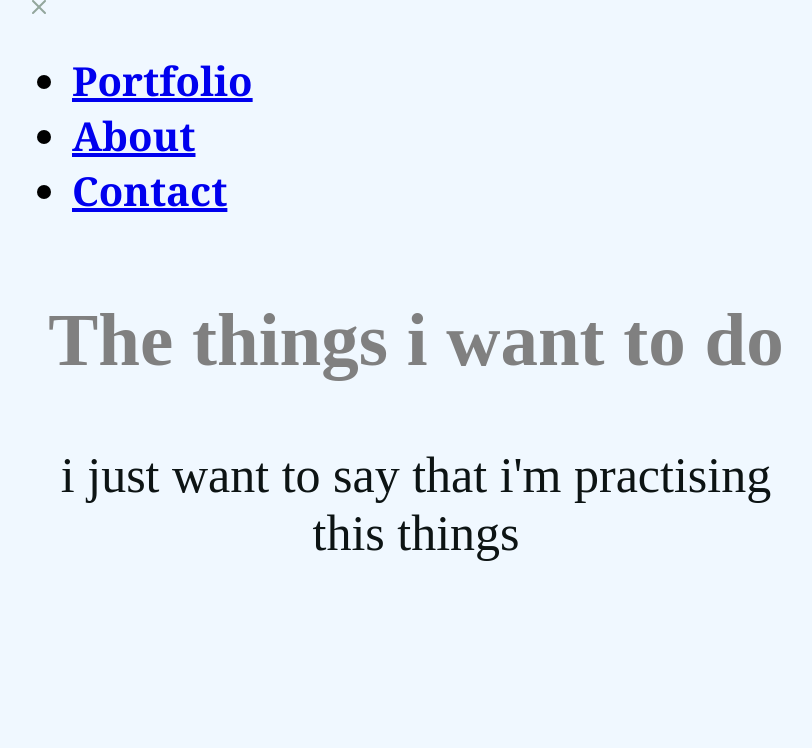
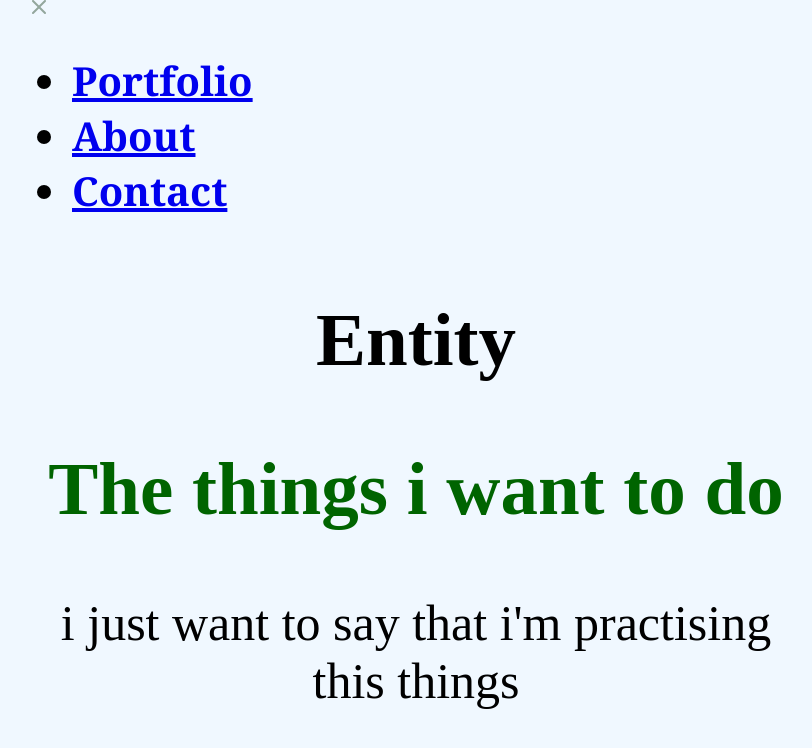
Before and after one commit to lemibk/trying, a website: page index.html in a window 1280 px wide. Shown: the whole page, without its empty margins (224-1036 px from the left). Drawn offline with Linux system fonts and the light colour scheme.

Commit message:
defining margins

```diff
--- a/index.css
+++ b/index.css
@@ -1,15 +1,9 @@
 body {
   background-color: aliceblue;
   margin: 0 20% 0 20%;
+
 }
 
-h1 {
-  color: gray;
-}
-
-p {
-  color: rgb(13, 20, 20);
-}
 
 
 .The-info {
@@ -32,3 +26,8 @@ p {
   color: darkgreen;
   font-size: 50px;
 }
+
+.edit {
+  font-size: 50px;
+  text-align: center;
+}
--- a/index.html
+++ b/index.html
@@ -33,11 +33,16 @@
             </nav>
     </header>
     </section>
-    <section class="section-two">
-        <div>
+    <section>
+        <div class="edit">
+            <h1>
+                Entity
+            </h1>
+        </div>
+        <div class="section-two">
             <h1> The things i want to do</h1>
         </div>
-        <div>
+        <div class="edit">
             <p>
                 i just want to say that i'm practising this things
 
```
